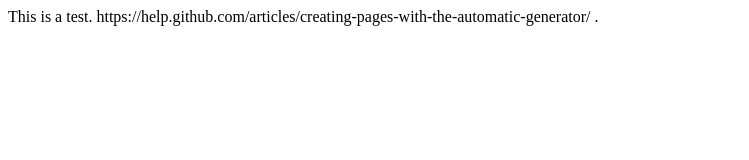
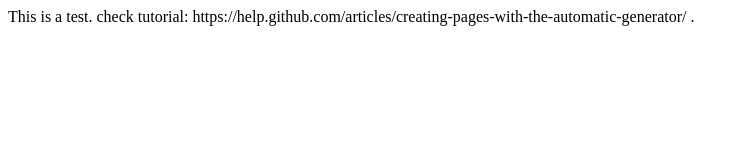
Before and after one commit to OntoZoo/ontozoo.github.io, a plain HTML site: page index.html in a window 1280 px wide. Shown: the whole page, without its empty margins (0-749 px from the left). Drawn offline with Linux system fonts and the light colour scheme.

Commit message:
Update index.html

```diff
--- a/index.html
+++ b/index.html
@@ -5,6 +5,7 @@
 
 <body>
 This is a test.
+check tutorial:
 
 https://help.github.com/articles/creating-pages-with-the-automatic-generator/ .
 
```
